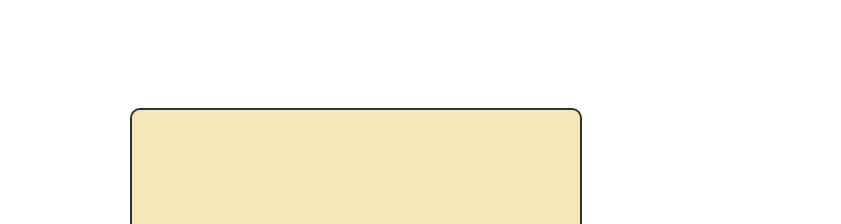
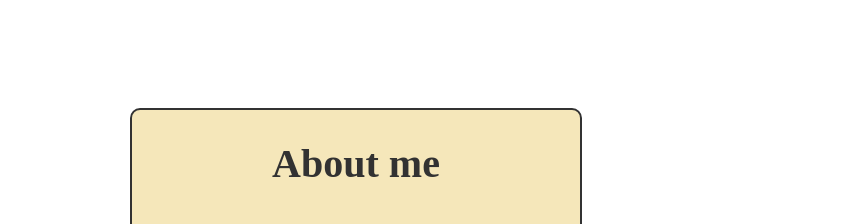
Before and after one commit to LGabas/Portfolio-UADE, a plain HTML site: page index.html in a window 1280 px wide. Shown: the part 528-752 px from the top of the page, 0-841 px from the left. Drawn offline with nearby package versions, Linux system fonts and the light colour scheme.

Commit message:
Arreglos h3 y h4

```diff
--- a/Css/style.css
+++ b/Css/style.css
@@ -143,16 +143,16 @@
     justify-content:space-evenly;
   }
 
-  h4 {
-    margin-top: 200px;
-    margin-left: 100px;
-    margin-right: 750px;
-    font-size: 20px;
-    clear: left;
-    padding-top: 20px;
+  h3 {
+    text-align: center;
+    color: black;
+    font-size: 40px;
+    margin-top: 0px;
+    padding-top: 30px;
+    font-family: "airal";
   }
 
-  h3 {
+  h4 {
     text-align: center;
     color: white;
     font-size: 60px;
@@ -160,6 +160,7 @@
     padding-top: 150px;
     font-family: "airal";
   }
+
 
   .RedesContainer{
     display: flex;
--- a/index.html
+++ b/index.html
@@ -44,7 +44,7 @@
     </div>
     <div id="background3" >
       <div id="link2"></div>
-      <h3 class="portfolio"> Portfolio Projects </h3>
+      <h4 class="portfolio"> Portfolio Projects </h4>
       <figure>
         <a href="#"><img class="imgPortfolio" src="/Resource/No-Gnder.png"></a>
         <a href="#"><img class="imgPortfolio" src="/Resource/StartUp.png"></a>
```
